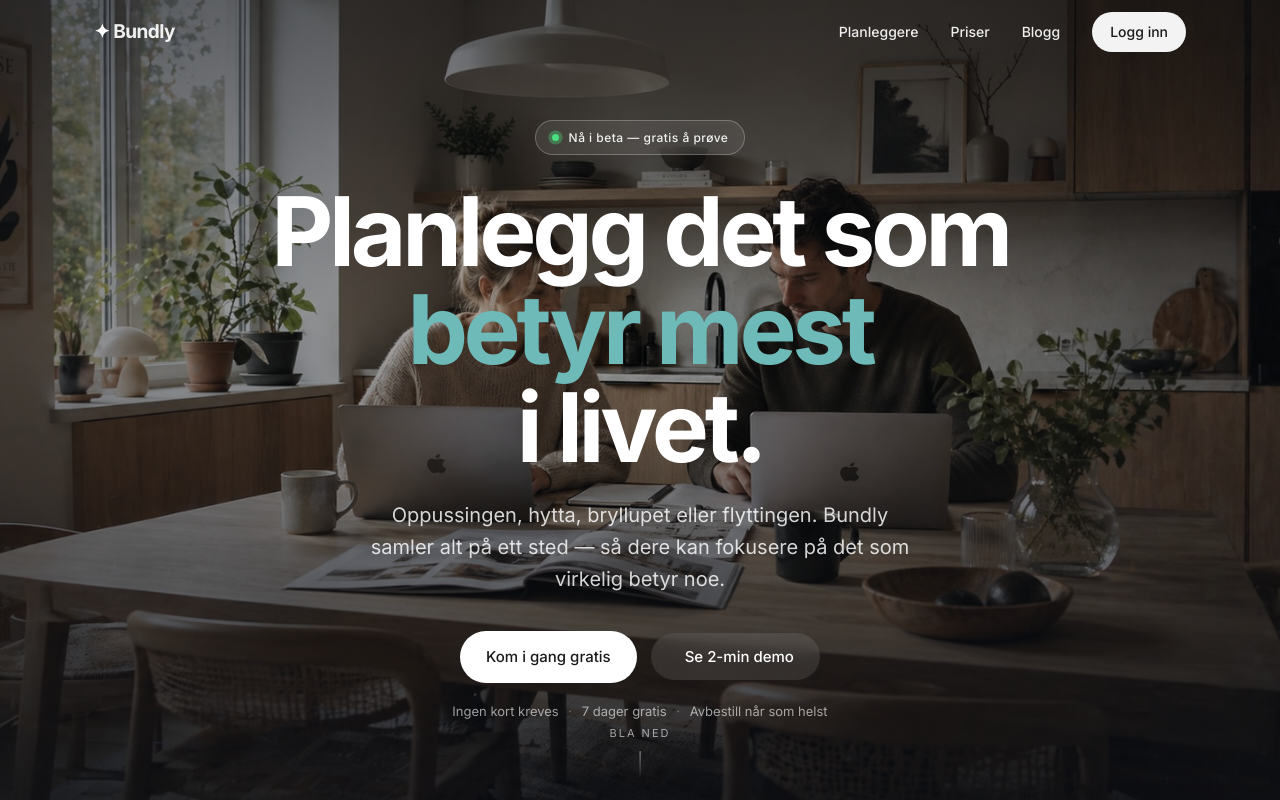
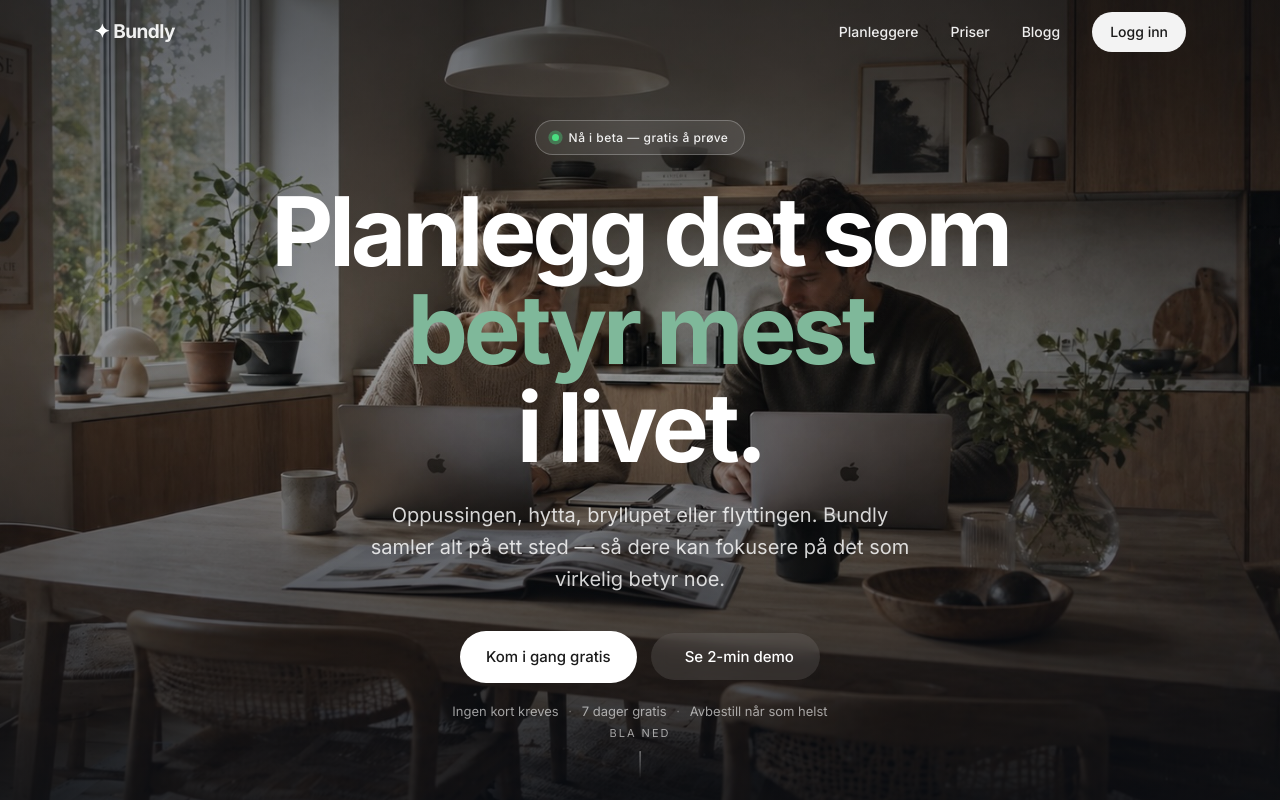
Before and after one commit to mortenvee/bundly, a website: page index-v2.html in a window 1280 px wide. Shown: the top 800 px of the page. Drawn offline with Linux system fonts and the light colour scheme.

Commit message:
Prototype v2: shift cinema headline emphasis to sage green
Move from blue-leaning teal (#6dbab8) to a warmer sage (#7fb89a).

Co-Authored-By: Claude Sonnet 4.6 <noreply@anthropic.com>

```diff
--- a/index-v2.html
+++ b/index-v2.html
@@ -210,7 +210,7 @@
     .cinema h1 em {
       font-style: normal;
       font-weight: 700;
-      color: #6dbab8;
+      color: #7fb89a;
     }
     .cinema-sub {
       font-size: clamp(16px, 2vw, 20px);
```
